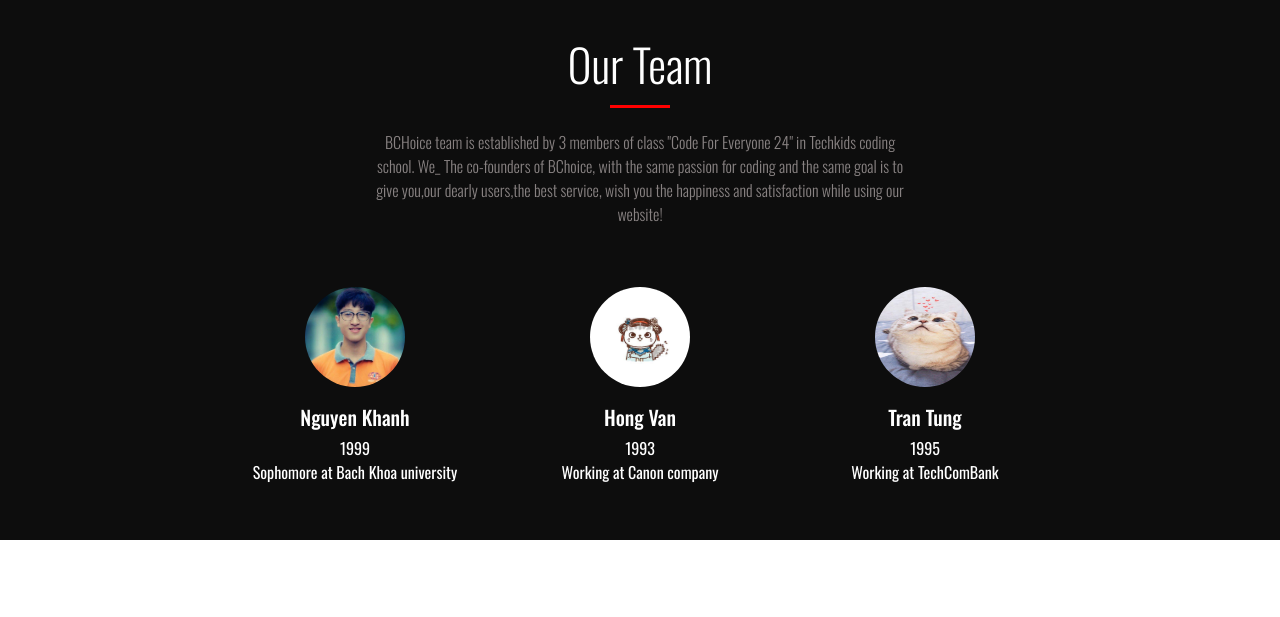
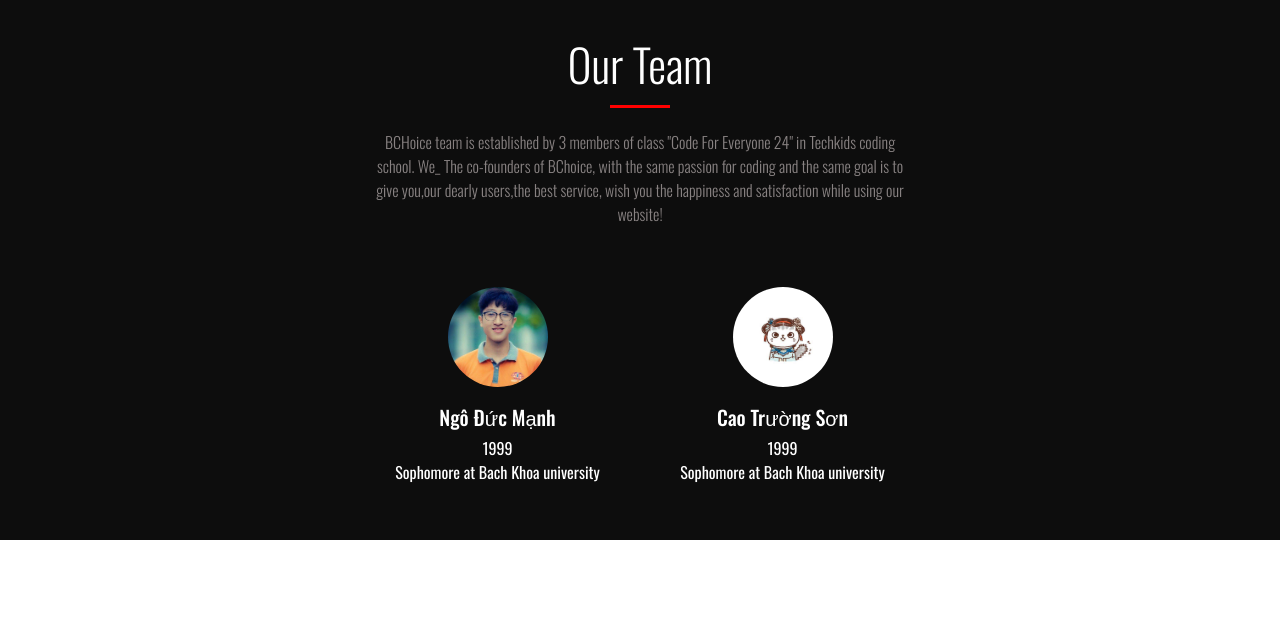
Before and after one commit to Endee1106/Group4_TimKiemNhaHang, a Flask app: page / in a window 1280 px wide. Shown: the part 883-1500 px from the top of the page. Run offline with Flask 2, Linux system fonts and the light colour scheme; parts of the project's set-up code (start-up, migrations or seed data) failed here and were passed over; some libraries are stand-ins or nearby versions; some web fonts are replaced.

Commit message:
initial commit

```diff
--- a/templates/index.html
+++ b/templates/index.html
@@ -84,23 +84,18 @@
         >
                     <div class="col-xs-3 text-xs-center intro">
                         <img src="{{url_for('static', filename='khanh.jpg')}}" />
-                        <h5>Nguyen Khanh</h5>
+                        <h5>Ngô Đức Mạnh</h5>
                         <p>1999 <br>
                             Sophomore at Bach Khoa university
                         </p>
                     </div>
                     <div class="col-xs-3 text-xs-center intro">
                         <img src="{{url_for('static', filename='3.jpg')}}" />
-                        <h5>Hong Van</h5>
-                        <p> 1993 <br>
-                            Working at Canon company</p>
+                        <h5>Cao Trường Sơn</h5>
+                        <p> 1999 <br>
+                            Sophomore at Bach Khoa university</p>
                     </div>
-                    <div class="col-xs-3 text-xs-center intro">
-                        <img src="{{url_for('static', filename='4.jpg')}}" />
-                        <h5>Tran Tung</h5>
-                        <p> 1995 <br>
-                            Working at TechComBank</p>
-                    </div>
+
             </div>
         </div>
     </div>
@@ -167,15 +162,15 @@
                                         </li>
                                         <li>
                                             <i class="fas fa-map-marker-alt"></i>
-                                            <span class="adr">Address: Tầng 6<br>22 Thành Công<br>quận Ba Đình, Hà Nội</span>
+                                            <span class="adr">Address: Đại Học Bách Khoa Hà Nội<br>Số 1 Đại Cồ Việt<br>quận Hai Bà Trưng, Hà Nội</span>
                                         </li>
                                         <li>
                                             <i class="fas fa-mobile-alt"></i>
-                                            <span class="phone">Phone: +84 38 538 4982</span>
+                                            <span class="phone">Phone: +84 342614480</span>
                                         </li>
                                         <li>
                                             <i class="far fa-envelope"></i>
-                                            <span class="mail">Mail: kedgarnguyen298@gmail.com</span>
+                                            <span class="mail">Mail: endee1106@gmail.com</span>
                                         </li>
                                     </ul>
                         </div>
@@ -195,7 +190,7 @@
             <div class="container">
                 <div class="row">
                     <div class="col-xs-12 col-sm-8 brand">
-                            <p>Copyright 2019 BChoice, All Right Reserved</p>
+                            <p>Copyright 2021 BChoice, All Right Reserved</p>
                     </div>
                 </div>
             </div>
```
Also changed, not shown: templates/expect.html (+4 -4 lines), templates/suggest.html (+4 -4 lines).
